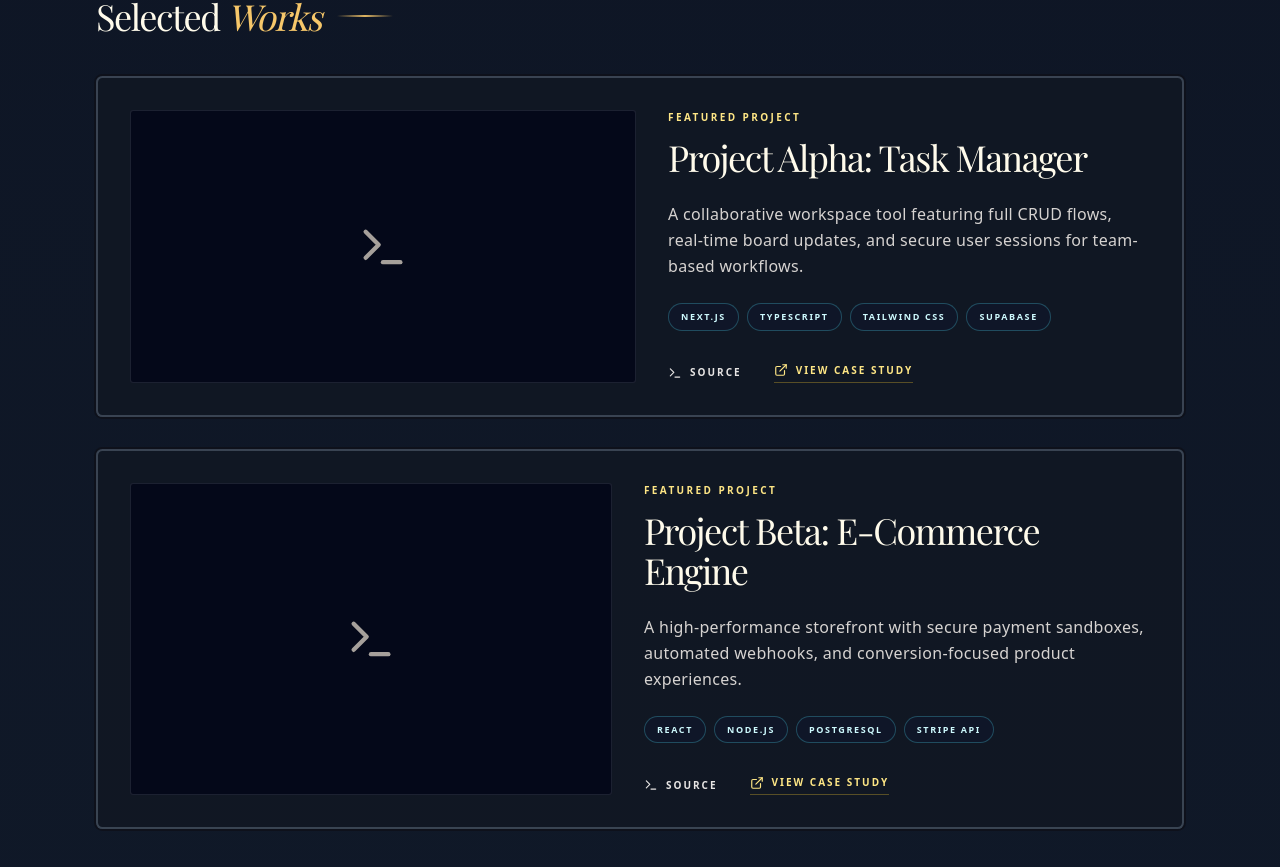
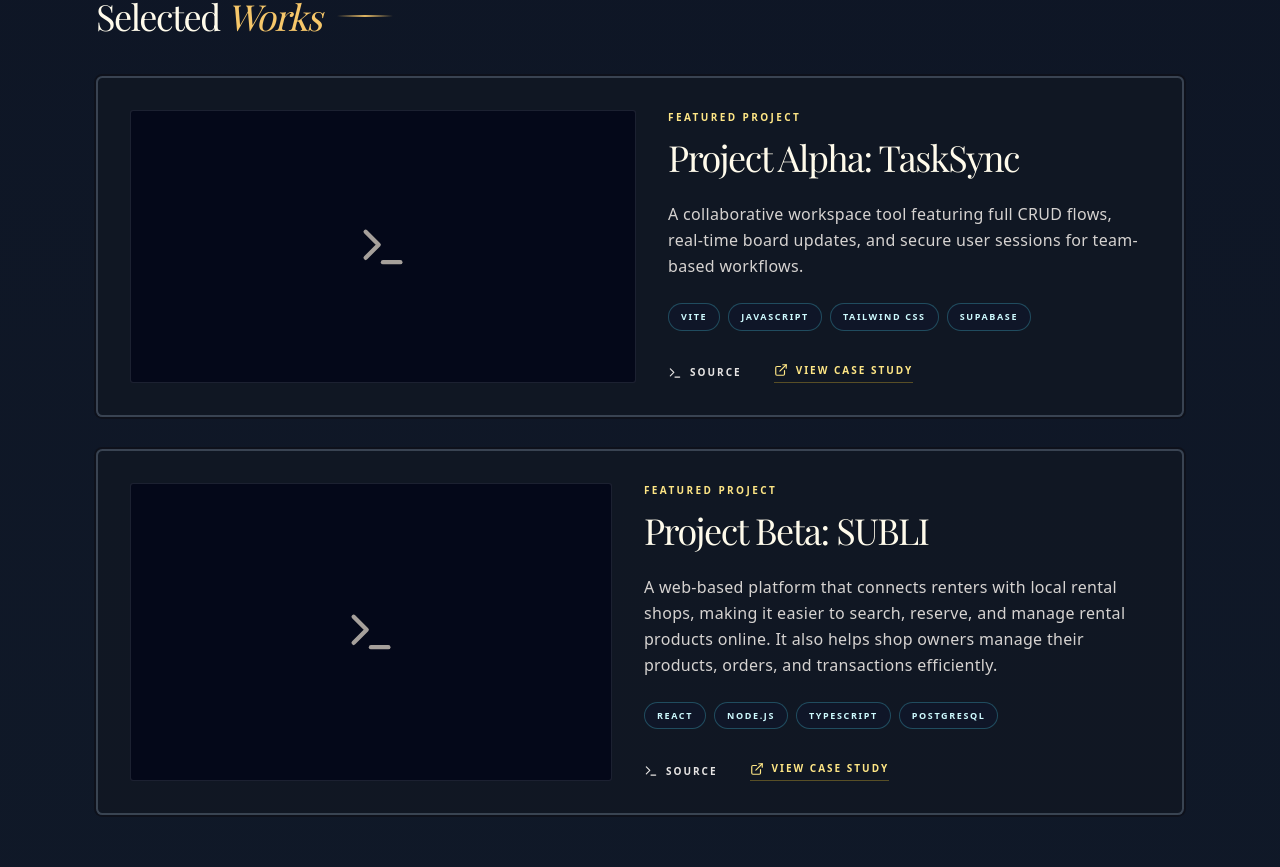
Before and after one commit to xxMnemoxx/jayzel-portfolio, a Next.js app: page / in a window 1280 px wide. Shown: the part 2334-3201 px from the top of the page. Built offline with nearby package versions, Linux system fonts and the light colour scheme; no server answers; a web font is replaced by a local one.

Commit message:
update project

```diff
--- a/src/components/portfolio/Projects.tsx
+++ b/src/components/portfolio/Projects.tsx
@@ -3,19 +3,18 @@ import { Terminal, ExternalLink } from 'lucide-react';
 const Projects = () => {
   const projects = [
     {
-      title: 'Project Alpha: Task Manager',
+      title: 'Project Alpha: TaskSync',
       description: 'A collaborative workspace tool featuring full CRUD flows, real-time board updates, and secure user sessions for team-based workflows.',
-      tags: ['Next.js', 'TypeScript', 'Tailwind CSS', 'Supabase'],
-      reward: 'Gold + 120 XP',
+      tags: ['Vite', 'JavaScript', 'Tailwind CSS', 'Supabase'],
       github: 'https://github.com',
       live: 'https://vercel.com',
     },
     {
-      title: 'Project Beta: E-Commerce Engine',
-      description: 'A high-performance storefront with secure payment sandboxes, automated webhooks, and conversion-focused product experiences.',
-      tags: ['React', 'Node.js', 'PostgreSQL', 'Stripe API'],
+      title: 'Project Beta: SUBLI',
+      description: 'A web-based platform that connects renters with local rental shops, making it easier to search, reserve, and manage rental products online. It also helps shop owners manage their products, orders, and transactions efficiently.',
+      tags: ['React', 'Node.js', 'TypeScript', 'PostgreSQL'],
       reward: 'Weapon upgrade',
-      github: 'https://github.com',
+      github: 'https://github.com/Amaro018/react-subli.git',
       live: 'https://vercel.com',
     },
   ];
```
